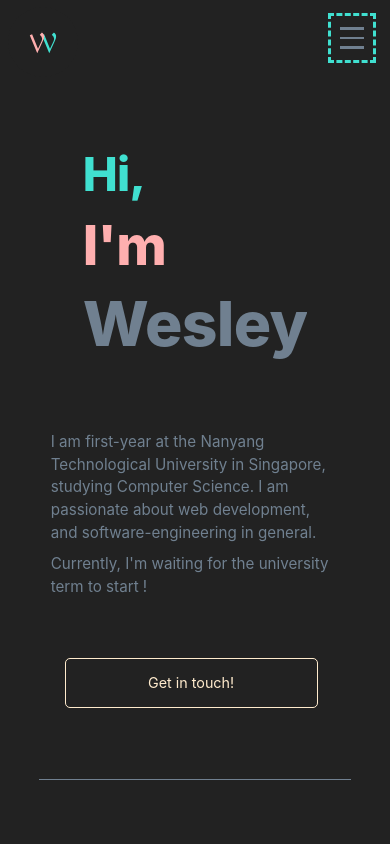
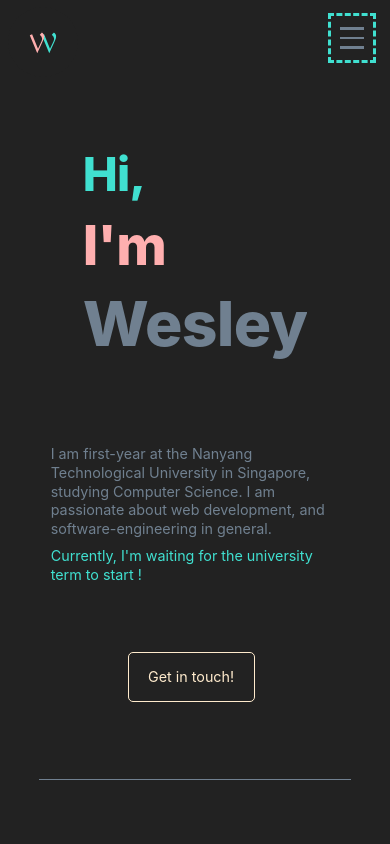
Before and after one commit to wesleylcf/portfolio-website-public, a Next.js app: page / in a window 390 px wide. Shown: the top 844 px of the page. Built offline with nearby package versions, Linux system fonts and the light colour scheme.

Commit message:
fix mobile view for home page'

```diff
--- a/components/Layout/Layout.tsx
+++ b/components/Layout/Layout.tsx
@@ -109,6 +109,8 @@ const Layout: React.FC<LayoutProps> = ({
           onClickMenu={onClickMenu}
           hide={hideComponents}
           isMobile={isMobile}
+          darkMode={darkMode}
+          onChangeColor={onChangeColor}
         />
       ) : null}
     </div>
--- a/components/Layout/SideBar/Sidebar.tsx
+++ b/components/Layout/SideBar/Sidebar.tsx
@@ -9,6 +9,8 @@ interface SidebarProps {
   onClickMenu: () => void;
   hide: boolean;
   isMobile: boolean;
+  darkMode: boolean;
+  onChangeColor: () => void;
 }
 
 const Sidebar: React.FC<SidebarProps> = ({
@@ -16,6 +18,8 @@ const Sidebar: React.FC<SidebarProps> = ({
   onClickMenu,
   hide,
   isMobile,
+  darkMode,
+  onChangeColor,
 }) => {
   return (
     <>
@@ -24,10 +28,10 @@ const Sidebar: React.FC<SidebarProps> = ({
         {isModal ? (
           <>
             <ul className={styles.Links}>
-              <Links />
+              <Links darkMode={darkMode} />
             </ul>
             <div className={styles.Social}>
-              <Social width="40px" />
+              <Social width="40px" darkMode={darkMode} />
             </div>
           </>
         ) : null}
--- a/components/buttons/ImportantButton/button.module.css
+++ b/components/buttons/ImportantButton/button.module.css
@@ -1,12 +1,7 @@
 .ButtonWrapper {
-  display: flex;
-  justify-content: center;
-  align-items: center;
   text-decoration: none;
   float: left;
-
   height: 6vh;
-  width: calc(6vh * 5);
   transition: 0.3s ease-in-out;
   margin: 6vh 2vw 6vh 0;
 }
@@ -22,9 +17,7 @@
 }
 
 .ListItem {
-  width: 100%;
   list-style: none;
-  margin: 0;
 }
 
 .Button {
@@ -32,7 +25,10 @@
   justify-content: center;
   align-items: center;
   text-decoration: none;
-  height: 6vh;
+  min-height: 6vh;
+  max-height: 8vh;
+  padding: 0 5vw;
+  text-align: center;
 }
 
 .Dark {
@@ -56,3 +52,6 @@
   transform: translate3d(0, -0.5vh, 0);
   transition: 0.3s ease-in-out;
 }
+
+@media screen and (max-width: 800px) {
+}
--- a/components/cards/BlogPreviewCard/blogPreviewCard.module.css
+++ b/components/cards/BlogPreviewCard/blogPreviewCard.module.css
@@ -49,7 +49,6 @@
 }
 
 .Content {
-  width: 100%;
   position: relative;
 }
 
@@ -80,4 +79,8 @@
     max-width: 60vw;
     min-height: 50vh;
   }
+  .Content {
+    max-height: 25vh;
+    overflow: hidden;
+  }
 }
--- a/components/cards/Card/card.module.css
+++ b/components/cards/Card/card.module.css
@@ -48,7 +48,7 @@
     max-width: 80vw;
   }
   .MediumWidth {
-    max-height: 20vw;
+    max-height: 30vw;
     width: 60vw;
     margin: 0;
     padding: 0vh 3vw;
--- a/components/cards/ProjectCard/project.module.css
+++ b/components/cards/ProjectCard/project.module.css
@@ -90,6 +90,9 @@
     min-width: 70vw;
     line-height: 2.5vh;
   }
+  .Description p {
+    text-align: center;
+  }
 }
 
 @media screen {
--- a/components/home/Contact/Contact.tsx
+++ b/components/home/Contact/Contact.tsx
@@ -9,7 +9,12 @@ const Contact = ({ darkMode }) => {
   return (
     <div>
       <VerticalSection width="60%" hideBorder>
-        <HeadingCard number="05" content="Contact Me!" order={0} />
+        <HeadingCard
+          number="05"
+          content="Contact Me!"
+          order={0}
+          darkMode={darkMode}
+        />
         <Card side="center"></Card>
       </VerticalSection>
     </div>
--- a/components/home/Experience/experience.module.css
+++ b/components/home/Experience/experience.module.css
@@ -1,12 +1,12 @@
 .ButtonContainer {
-  width: 100%;
+  max-width: 80vw;
   display: flex;
-  justify-content: space-evenly;
+  justify-content: center;
 }
 
 @media screen and (max-width: 800px) {
   .ButtonContainer {
-    width: 80vw;
-    justify-content: space-between;
+    max-width: 80vw;
+    justify-content: center;
   }
 }
--- a/components/home/Intro/Intro.tsx
+++ b/components/home/Intro/Intro.tsx
@@ -47,7 +47,9 @@ const intro = ({ darkMode }) => {
               Singapore, studying Computer Science. I am passionate about web
               development, and software-engineering in general.
             </p>
-            <p>Currently, I'm waiting for the university term to start !</p>
+            <p className={utilStyles.ColorT}>
+              Currently, I'm waiting for the university term to start !
+            </p>
           </div>
 
           <ImportantButton
--- a/components/home/Projects/Projects.tsx
+++ b/components/home/Projects/Projects.tsx
@@ -11,8 +11,13 @@ import Aside from '../../Layout/Aside/Aside';
 const Projects = ({ darkMode }) => {
   return (
     <Section>
-      <Main>
-        <HeadingCard number="02" content="Projects" order={0} />
+      <Main order={1}>
+        <HeadingCard
+          number="02"
+          content="Projects"
+          order={0}
+          darkMode={darkMode}
+        />
         <Card side="center">
           <ProjectCard
             heading="Journalify"
@@ -32,7 +37,7 @@ const Projects = ({ darkMode }) => {
           </ImportantButton>
         </Card>
       </Main>
-      <Aside>
+      <Aside order={0}>
         <div
           style={{
             width: '20vw',
--- a/styles/globals.css
+++ b/styles/globals.css
@@ -107,4 +107,11 @@ article li {
   ::-webkit-scrollbar {
     width: 1vw;
   }
+  html,
+  body {
+    line-height: 1.3;
+  }
+  p {
+    font-size: 1.7vh;
+  }
 }
```
